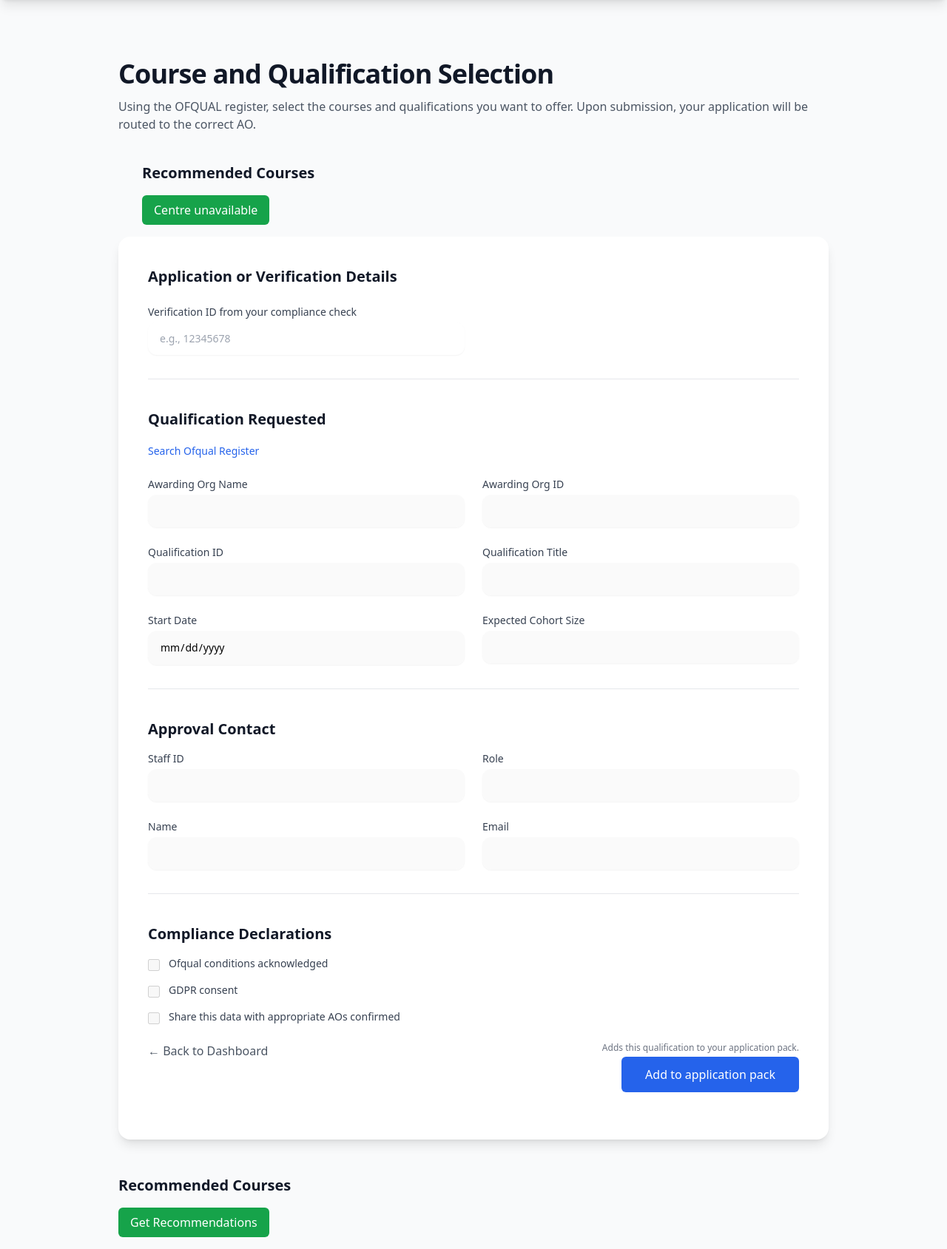
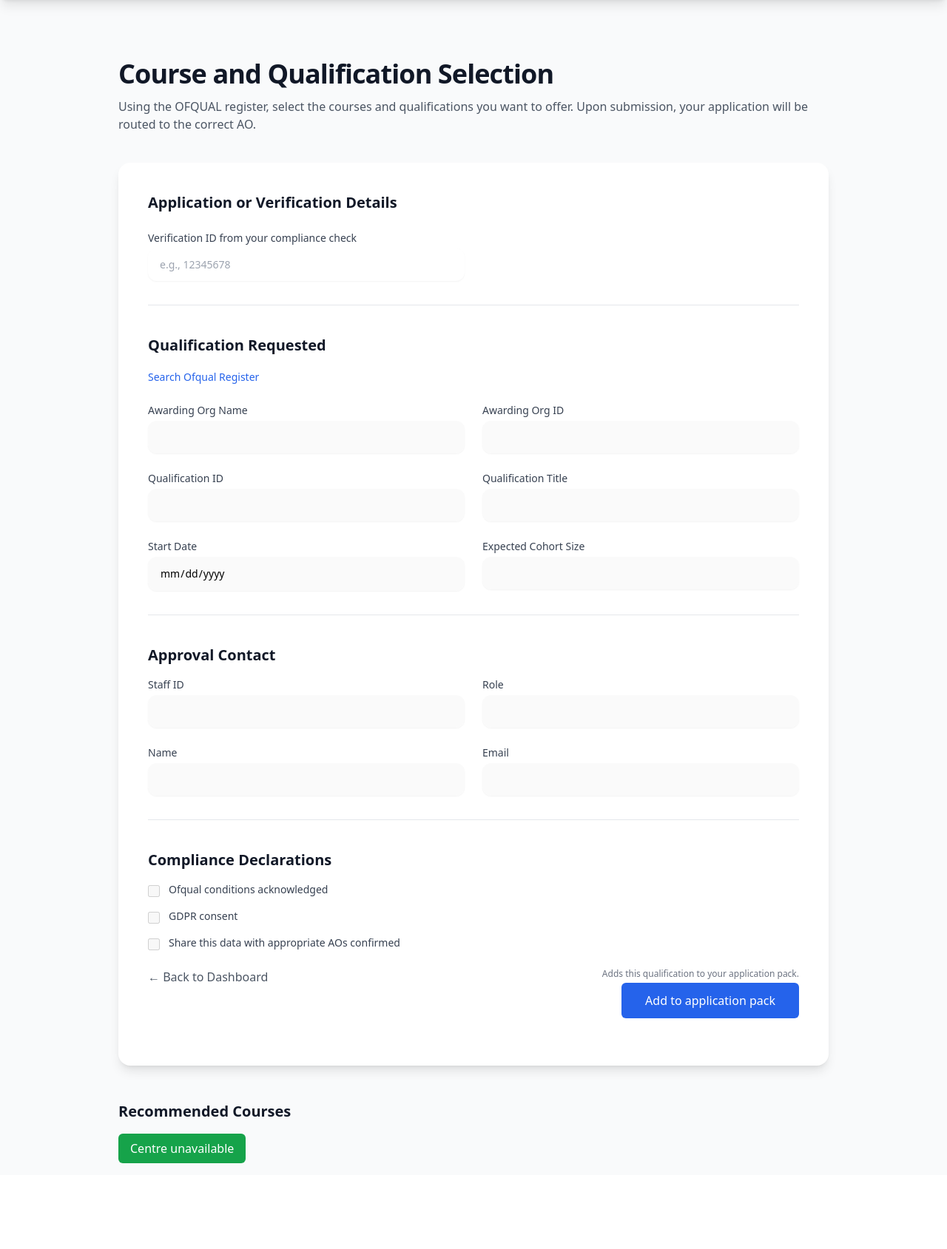
Before and after one commit to ragpark/educational-kyc, a FastAPI app: page /centre-submission in a window 1280 px wide. Shown: the part 64-1753 px from the top of the page at 74% size. After the commit the page ends 1637 px from the top, so only its background shows below. Run offline with FastAPI, Linux system fonts and the light colour scheme; parts of the project's set-up code (start-up, migrations or seed data) failed here and were passed over; some libraries are stand-ins or nearby versions.

Commit message:
Improve recommendation availability handling

```diff
--- a/app/main.py
+++ b/app/main.py
@@ -81,6 +81,9 @@ try:
 except Exception:
     run_etl = None
 
+# Whether recommendations can be built or served
+RECOMMEND_AVAILABLE = (run_etl is not None) or RECOMMENDER_AVAILABLE
+
 # In-memory storage for demo
 providers_db = []
 # Simplistic in-memory storage for qualification applications
@@ -201,6 +204,9 @@ async def lifespan(app: FastAPI):
 
     if api_status["orchestrator_available"]:
         print("✓ Certify3 KYC Orchestrator available")
+
+    if not RECOMMEND_AVAILABLE:
+        print("⚠ Recommendation engine not configured - button disabled")
 
     # Add sample data
     sample_providers = [
@@ -589,7 +595,6 @@ async def centre_submission_form(
     # --- function body must be indented here ---
     user = get_current_user(request)
     centre_id = 1 if user and user.get("role") == "learning_centre" else None
-    recommend_available = (run_etl is not None) or RECOMMENDER_AVAILABLE
 
     return templates.TemplateResponse(
         "centre_submission_form.html",
@@ -600,7 +605,7 @@ async def centre_submission_form(
             "qualification_id": qualification_id,
             "qualification_title": qualification_title,
             "centre_id": centre_id,
-        "recommend_available": recommend_available,
+            "recommend_available": RECOMMEND_AVAILABLE,
         },
     )
 
@@ -624,8 +629,9 @@ async def build_recommendations(payload: RecommendationBuildRequest):
             if not getattr(r, "path", "").startswith("/recommend")
         ]
         app.include_router(recommend_module.app.router)
-        global RECOMMENDER_AVAILABLE
+        global RECOMMENDER_AVAILABLE, RECOMMEND_AVAILABLE
         RECOMMENDER_AVAILABLE = True
+        RECOMMEND_AVAILABLE = True
         result = recommend_module.recommend(
             payload.centre_id, top_n=payload.top_n
         )
@@ -633,7 +639,8 @@ async def build_recommendations(payload: RecommendationBuildRequest):
     except HTTPException:
         raise
     except Exception as e:
-        return JSONResponse(content={"detail": str(e)}, status_code=500)
+        logger.exception("Recommendation ETL failed")
+        raise HTTPException(status_code=500, detail=str(e))
 
 
 @app.post("/centre-submission")
--- a/templates/centre_submission_form.html
+++ b/templates/centre_submission_form.html
@@ -8,12 +8,6 @@
             Using the OFQUAL register, select the courses and qualifications you want to offer.
             Upon submission, your application will be routed to the correct AO.
         </p>
-    </div>
-
-    <div class="max-w-5xl mx-auto px-4 sm:px-6 lg:px-8" id="recommendation-section">
-    <h3 class="text-xl font-semibold text-gray-900 mb-4">Recommended Courses</h3>
-    <button type="button" id="recommend-btn" class="bg-green-600 text-white px-4 py-2 rounded-md mb-4">Get Recommendations</button>
-    <div id="recommendations" class="space-y-2"></div>
     </div>
 
     <form method="POST" action="/centre-submission" class="bg-white rounded-2xl shadow-lg p-10 space-y-10">
@@ -211,20 +205,31 @@ if (recommendBtn) {
             recContainer.innerHTML = '';
             recommendBtn.textContent = 'Preparing...';
             try {
-                await fetch('/build-recommendations', {method: 'POST'});
+                const buildResp = await fetch('/build-recommendations', {
+                    method: 'POST',
+                    headers: {'Content-Type': 'application/json'},
+                    body: JSON.stringify({centre_id: centreId})
+                });
+                const buildData = await buildResp.json();
+                if (!buildResp.ok) {
+                    throw new Error(buildData.detail || 'Failed to build recommendations');
+                }
                 recommendBtn.textContent = 'Loading...';
                 const resp = await fetch(`/recommend/${centreId}`);
                 const data = await resp.json();
+                if (!resp.ok) {
+                    throw new Error(data.detail || 'Failed to load recommendations');
+                }
                 recContainer.innerHTML = '';
                 data.recommendations.forEach(r => {
                     const card = document.createElement('div');
                     card.className = 'border p-4 rounded-md';
                     card.innerHTML = `<div class="font-medium">${r.title}</div>` +
-                        `<div class=\"text-sm text-gray-600\">Score: ${(r.score * 100).toFixed(1)}%</div>`;
+                        `<div class="text-sm text-gray-600">Score: ${(r.score * 100).toFixed(1)}%</div>`;
                     recContainer.appendChild(card);
                 });
-            } catch (_) {
-                recContainer.innerHTML = '<div class="text-red-600">Failed to load recommendations</div>';
+            } catch (err) {
+                recContainer.innerHTML = `<div class="text-red-600">${err.message}</div>`;
             } finally {
                 recommendBtn.disabled = false;
                 recommendBtn.textContent = 'Get Recommendations';
```
